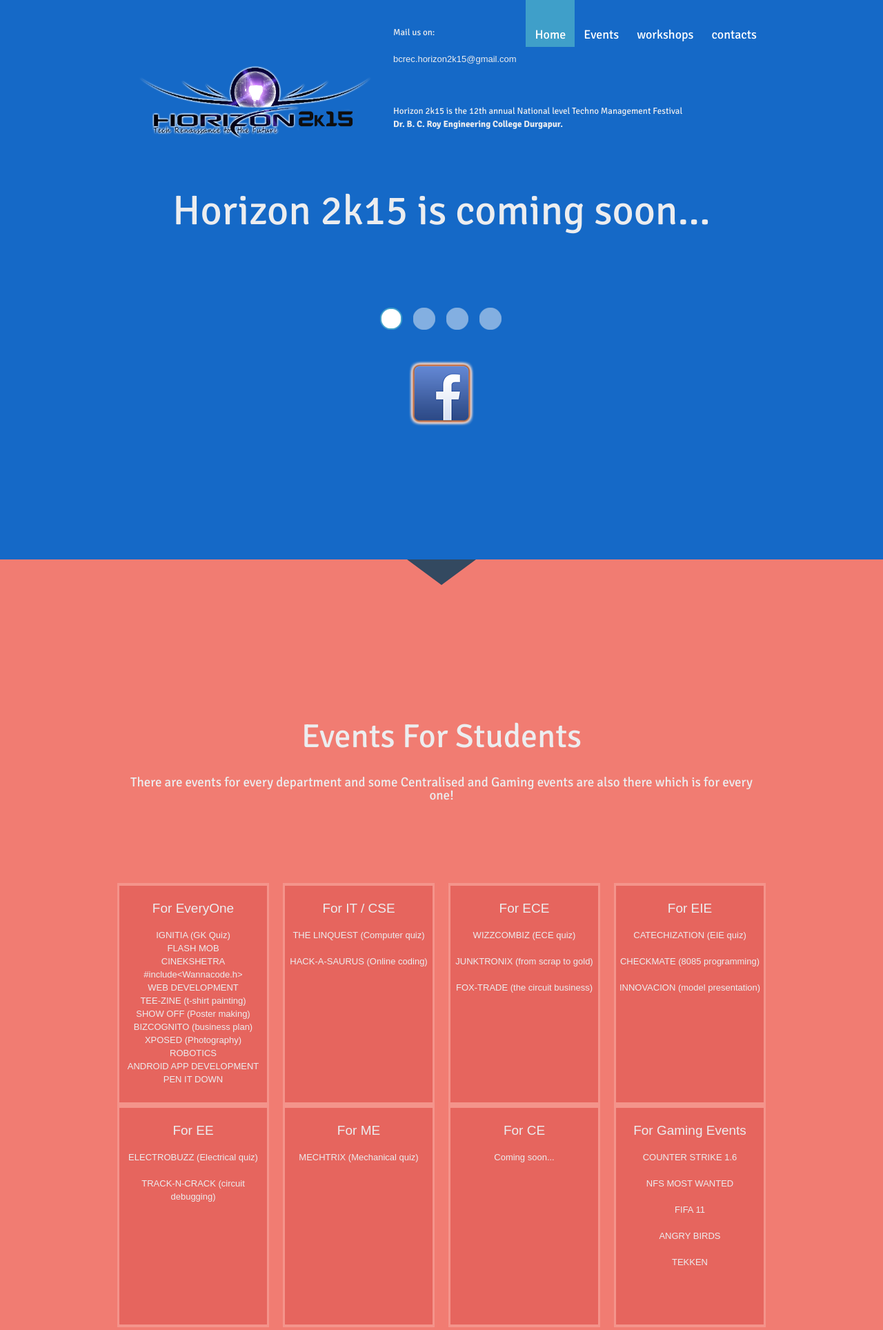
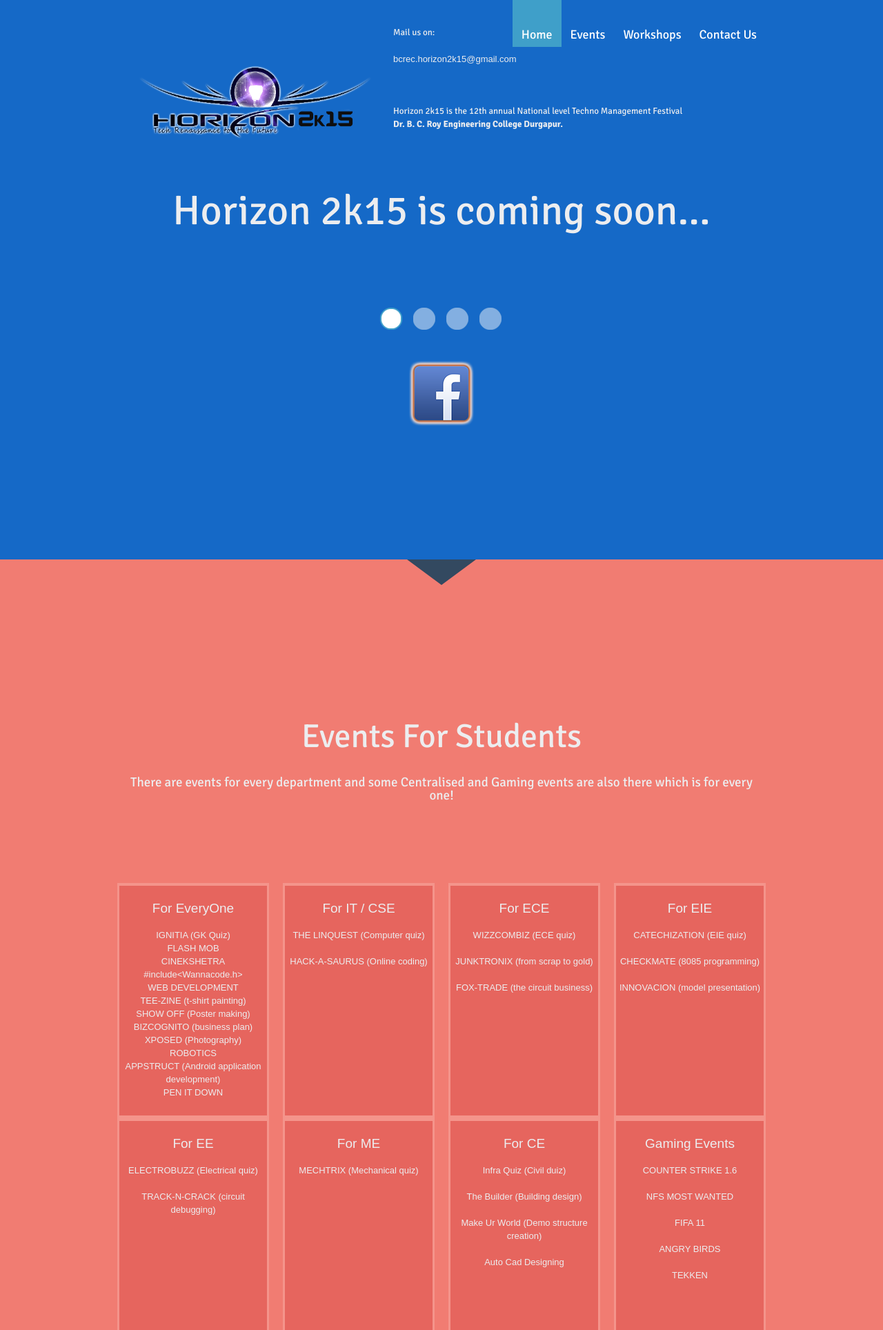
Before and after one commit to Horizonbcrec/techfest_starter, a Django app: page / in a window 1280 px wide. Shown: the top 1928 px of the page at 69% size. Run offline with Django 3.2, Linux system fonts and the light colour scheme; some libraries are stand-ins or nearby versions.

Commit message:
Added events

```diff
--- a/techfest/templates/index.html
+++ b/techfest/templates/index.html
@@ -78,8 +78,8 @@
 							<ul class="sf-menu">
 								<li class="current men"><a onClick="goToByScroll('page1'); return false;" href="#">Home </a> <strong class="hover"></strong></li>
 								<li class="men1"><a onClick="goToByScroll('page2'); return false;" href="#">Events</a><strong class="hover"></strong></li>
-								<li class=" men2"><a onClick="goToByScroll('page3'); return false;" href="#">workshops</a> <strong class="hover"></strong></li>
-								<li class=" men4"><a onClick="goToByScroll('page5'); return false;" href="#">contacts</a> <strong class="hover"></strong></li>
+								<li class=" men2"><a onClick="goToByScroll('page3'); return false;" href="#">Workshops</a> <strong class="hover"></strong></li>
+								<li class=" men4"><a onClick="goToByScroll('page5'); return false;" href="#">Contact Us</a> <strong class="hover"></strong></li>
 							</ul>
 						</nav>
 						<div class="clear"></div>
@@ -150,7 +150,7 @@
 						<div class="text1"><a >For EveryOne</a></div></br>IGNITIA (GK Quiz)</br>
 						FLASH MOB</br>CINEKSHETRA</br>#include&lt;Wannacode.h&gt;
 						</br>WEB DEVELOPMENT</br>TEE-ZINE (t-shirt painting)</br>SHOW OFF (Poster making)</br>BIZCOGNITO (business plan)</br>XPOSED (Photography)
-						</br>ROBOTICS</br>ANDROID APP DEVELOPMENT</br>PEN IT DOWN
+						</br>ROBOTICS</br>APPSTRUCT (Android application development)</br>PEN IT DOWN
 
 
 
@@ -203,7 +203,8 @@
 				<div class="grid_3">
 					<div class="box maxheight">
 
-						<div class="text1"><a >For CE</a></div></br>Coming soon...
+						<div class="text1"><a >For CE</a></div></br>Infra Quiz (Civil duiz)</br></br>
+						The Builder (Building design)</br></br>Make Ur World (Demo structure creation)</br></br>Auto Cad Designing
 
 
 					</div>
@@ -211,7 +212,7 @@
 				<div class="grid_3">
 					<div class="box maxheight">
 
-						<div class="text1"><a >For Gaming Events</a></div></br>
+						<div class="text1"><a >Gaming Events</a></div></br>
 						COUNTER STRIKE 1.6</br></br>NFS MOST WANTED</br></br>FIFA 11</br></br>ANGRY BIRDS
 						</br></br>TEKKEN
 
```
